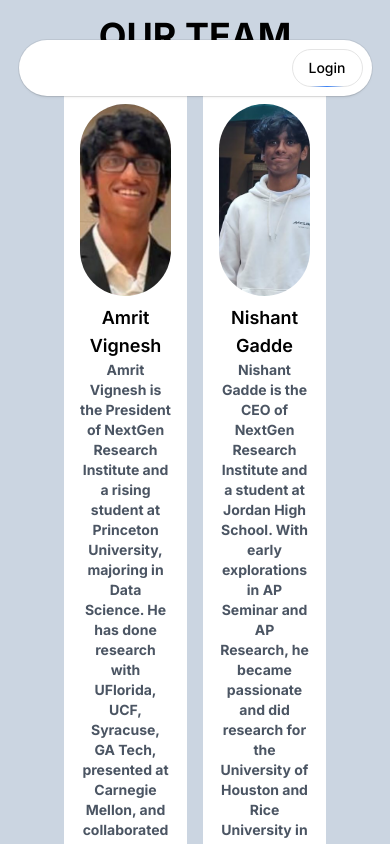
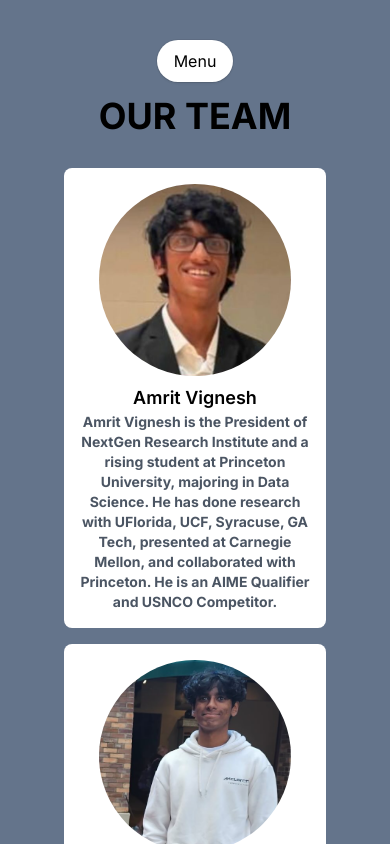
Before and after one commit to AshmeetC/nextgenri2, a Next.js app: page /team in a window 390 px wide. Shown: the top 844 px of the page. Built offline with nearby package versions, Linux system fonts and the light colour scheme.

Commit message:
a lot of fixes

```diff
--- a/src/app/GS/page.tsx
+++ b/src/app/GS/page.tsx
@@ -54,9 +54,9 @@
     //   </form>
     // </div>
 
-    <div className="min-h-screen w-screen flex flex-col justify-center items-center pt-32 pb-16" id="contact">
+    <div className="min-h-screen w-screen flex flex-col justify-center items-center pt-32 pb-16 bg-slate-500" id="contact">
       <Navbar/>
-      <div className='items-center justify-center text-center'>
+      <div className='items-center justify-center text-center px-8'>
         <div className='flex flex-col justify-center items-center lg:w-auto'>
           <motion.div initial={{ width: 0 }}
             whileInView={{ width: "100%" }}
--- a/src/app/about/page.tsx
+++ b/src/app/about/page.tsx
@@ -7,11 +7,11 @@
     <div className="relative min-h-screen h-full w-screen overflow-x-hidden">  {/* Set relative positioning on outer div */}
             <BackgroundGradientAnimation className="h-full" />  {/* No need for z-index here */}
             <Navbar />
-            <div className="z-10 absolute flex h-screen min-screen flex-col items-center justify-center top-0 left-0 right-0 bottom-0 text-4xl">
-        <h1 className="text-4xl font-bold mb-4">About Us</h1>
-        <p className="text-l my-4 md:text-2xl h-fit overflow-hidden flex w-.75vw px-8 justify-center border-b border-gray-300 bg-black via-sky-200 py-2 backdrop-blur-2xl static w-min-screen rounded-xl border text-white text-xs"> NextGen Research Institute is a startup dedicated to helping high schoolers get published and recognized for their independent research, AP Seminar, and AP Research. With a team that has done research independently and for colleges, NextGen has all the resources for you and your peers to get recognized. With our journal, NextGen will select 15-20% of the applicants each application cycle. With these publishings to our journal, these will be constantly emailed to the professors we have worked with and whom are interested in working with high schoolers. If a professor is interested in your research, NextGen will get you and a professor in contact and you both can conduct research together.
-         </p>
-      </div>
+            <div className="z-10 absolute flex h-screen min-screen flex-col items-center justify-center top-0 left-0 right-0 bottom-0 text-4xl px-16">
+              <h1 className="text-4xl font-bold mb-4">About Us</h1>
+              <p className="text-l my-4 md:text-2xl h-fit overflow-hidden flex w-.75vw px-8 justify-center border-b border-gray-300 bg-black via-sky-200 py-2 backdrop-blur-2xl static w-min-screen rounded-xl border text-white text-xs"> NextGen Research Institute is a startup dedicated to helping high schoolers get published and recognized for their independent research, AP Seminar, and AP Research. With a team that has done research independently and for colleges, NextGen has all the resources for you and your peers to get recognized. With our journal, NextGen will select 15-20% of the applicants each application cycle. With these publishings to our journal, these will be constantly emailed to the professors we have worked with and whom are interested in working with high schoolers. If a professor is interested in your research, NextGen will get you and a professor in contact and you both can conduct research together.
+              </p>
+            </div>
     </div>
   );
 }
--- a/src/app/explore/page.tsx
+++ b/src/app/explore/page.tsx
@@ -9,7 +9,7 @@
         <div className="relative min-h-screen w-screen overflow-x-hidden">  {/* Set relative positioning on outer div */}
             <BackgroundGradientAnimation className="h-full" />  {/* No need for z-index here */}
             <Navbar />
-            <div className="z-10 absolute flex h-screen min-screen flex-col items-center justify-center top-0 left-0 right-0 bottom-0 text-4xl">
+            <div className="z-10 absolute flex h-screen min-screen flex-col items-center justify-center top-0 left-0 right-0 bottom-0 text-4xl text-center">
                 <p>COME BACK SOON TO SEE OUR PUBLICATIONS</p>
                 <p>ETA: FIRST WEEK OF JUNE</p>
             </div>
--- a/src/app/page.tsx
+++ b/src/app/page.tsx
@@ -8,10 +8,10 @@
 
 export default function Home() {
   return (
-    <div className="relative min-h-screen w-screen overflow-x-hidden">  {/* Set relative positioning on outer div */}
-      <BackgroundGradientAnimation className="h-full"/>  {/* No need for z-index here */}
+    <div className="relative h-full w-screen overflow-x-hidden">  {/* Set relative positioning on outer div */}
+      <BackgroundGradientAnimation/>  {/* No need for z-index here */}
 
-      <div className="z-10 absolute flex h-screen min-screen flex-col items-center justify-between top-0 left-0 right-0 bottom-0">
+      <div className="z-10 absolute flex h-screen min-screen flex-col items-center justify md:justify-between top-0 left-0 right-0 bottom-0">
         <div className="w-full z-10 max-w-5xl items-center justify-center font-mono text-sm flex p-2 md:p-10">
           <div>
 
--- a/src/app/team/page.tsx
+++ b/src/app/team/page.tsx
@@ -46,9 +46,9 @@
 
 export default function Team() {
   return (
-    <main className="bg-slate-300 justify-center items-center relative min-h-screen w-screen overflow-x-hidden flex"> {/* Set relative positioning on outer div and use flexbox */}
+    <main className="bg-slate-500 justify-center items-center relative min-h-screen w-screen overflow-x-hidden flex"> {/* Set relative positioning on outer div and use flexbox */}
     <Navbar />
-      <div>
+      <div className="pt-20">
         <div>
           <motion.div
             initial={{ y: 100, opacity: 0 }}
@@ -68,7 +68,7 @@
             transition={{ duration: 1.5 }}
           >
 
-            <div className="grid grid-cols-2 md:grid-cols-3 lg:grid-cols-3 gap-4 px-12">
+            <div className="grid grid-cols-1 md:grid-cols-2 lg:grid-cols-3 gap-4 px-12">
               {teamMembers.map((member, index) => (
                 <div
                   key={index}
--- a/src/components/ui/floating-navbar.tsx
+++ b/src/components/ui/floating-navbar.tsx
@@ -23,9 +23,9 @@
   const { scrollYProgress } = useScroll();
 
   const [visible, setVisible] = useState(true);
+  const [dropdownVisible, setDropdownVisible] = useState(false);
 
   useMotionValueEvent(scrollYProgress, "change", (current) => {
-    // Check if current is not undefined and is a number
     if (typeof current === "number") {
       let direction = current! - scrollYProgress.getPrevious()!;
 
@@ -41,6 +41,10 @@
     }
   });
 
+  const toggleDropdown = () => {
+    setDropdownVisible(!dropdownVisible);
+  };
+
   return (
     <AnimatePresence mode="wait">
       <motion.div
@@ -53,10 +57,10 @@
           opacity: visible ? 1 : 0,
         }}
         transition={{
-          duration: .5,
+          duration: 0.5,
         }}
         className={cn(
-          "flex max-w-fit  fixed top-10 inset-x-0 mx-auto border border-transparent dark:border-white/[0.2] rounded-full dark:bg-black bg-white shadow-[0px_2px_3px_-1px_rgba(0,0,0,0.1),0px_1px_0px_0px_rgba(25,28,33,0.02),0px_0px_0px_1px_rgba(25,28,33,0.08)] z-[5000] pr-2 pl-8 py-2  items-center justify-center space-x-12 md:space-x-4 text-xs md:text-s",
+          "hidden sm:flex max-w-fit fixed top-10 inset-x-0 mx-auto border border-transparent dark:border-white/[0.2] rounded-full dark:bg-black bg-white shadow-[0px_2px_3px_-1px_rgba(0,0,0,0.1),0px_1px_0px_0px_rgba(25,28,33,0.02),0px_0px_0px_1px_rgba(25,28,33,0.08)] z-[5000] pr-2 pl-2 py-2 items-center justify-center space-x-12 md:space-x-4 text-xs md:text-xs",
           className
         )}
       >
@@ -72,11 +76,29 @@
             <span className="hidden sm:block text-sm">{navItem.name}</span>
           </Link>
         ))}
-        <button className="border text-sm font-medium relative border-neutral-200 dark:border-white/[0.2] text-black dark:text-white px-4 py-2 rounded-full">
-          <span>Login</span>
-          <span className="absolute inset-x-0 w-1/2 mx-auto -bottom-px bg-gradient-to-r from-transparent via-blue-500 to-transparent  h-px" />
+      </motion.div>
+
+      <div className="fixed top-10 inset-x-0 mx-auto sm:hidden flex items-center justify-center z-[5000]">
+        <button
+          onClick={toggleDropdown}
+          className="border border-transparent dark:border-white/[0.2] rounded-full dark:bg-black bg-white shadow-[0px_2px_3px_-1px_rgba(0,0,0,0.1),0px_1px_0px_0px_rgba(25,28,33,0.02),0px_0px_0px_1px_rgba(25,28,33,0.08)] px-4 py-2"
+        >
+          Menu
         </button>
-      </motion.div>
+        {dropdownVisible && (
+          <div className="absolute top-full mt-2 w-48 bg-white dark:bg-black shadow-lg rounded-lg py-2">
+            {navItems.map((navItem: any, idx: number) => (
+              <Link
+                key={`dropdown-link=${idx}`}
+                href={navItem.link}
+                className="block px-4 py-2 text-sm text-neutral-600 dark:text-neutral-50 dark:hover:text-neutral-300 hover:text-neutral-500"
+              >
+                {navItem.name}
+              </Link>
+            ))}
+          </div>
+        )}
+      </div>
     </AnimatePresence>
   );
 };
```
